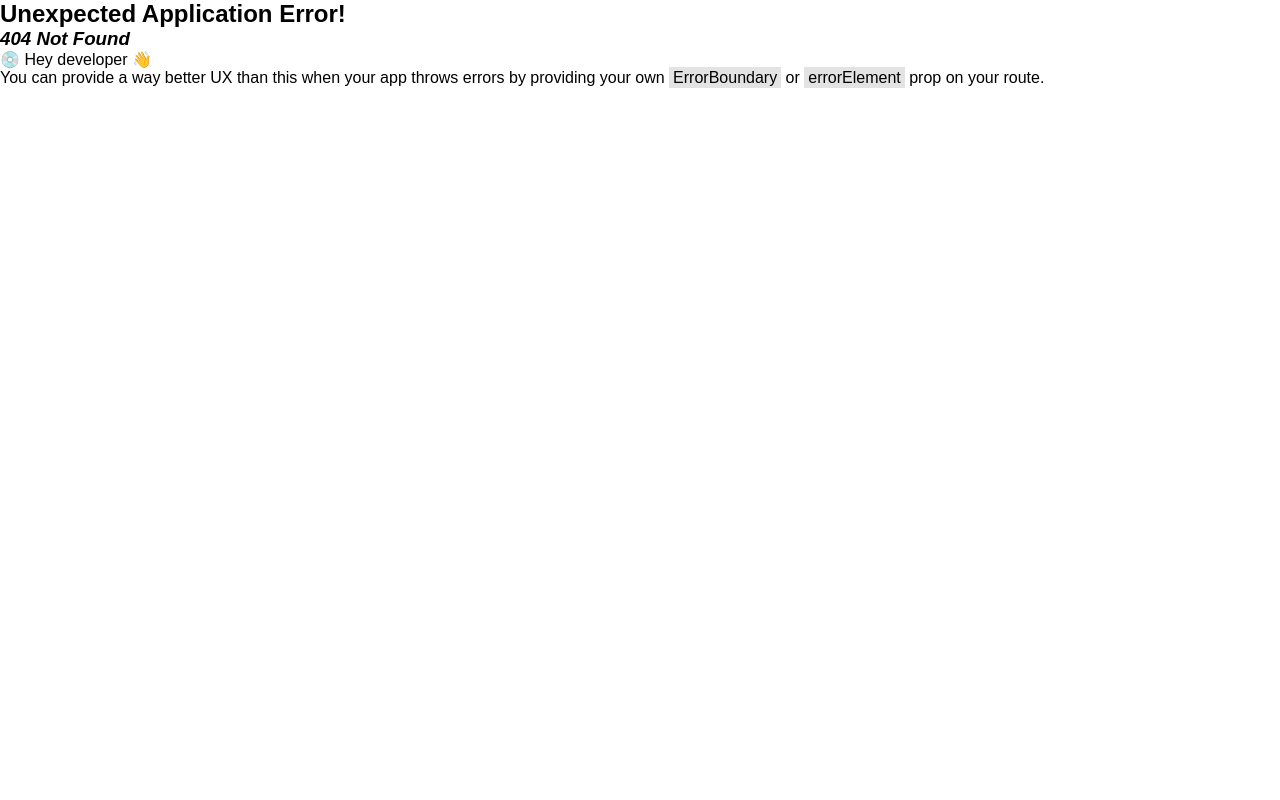
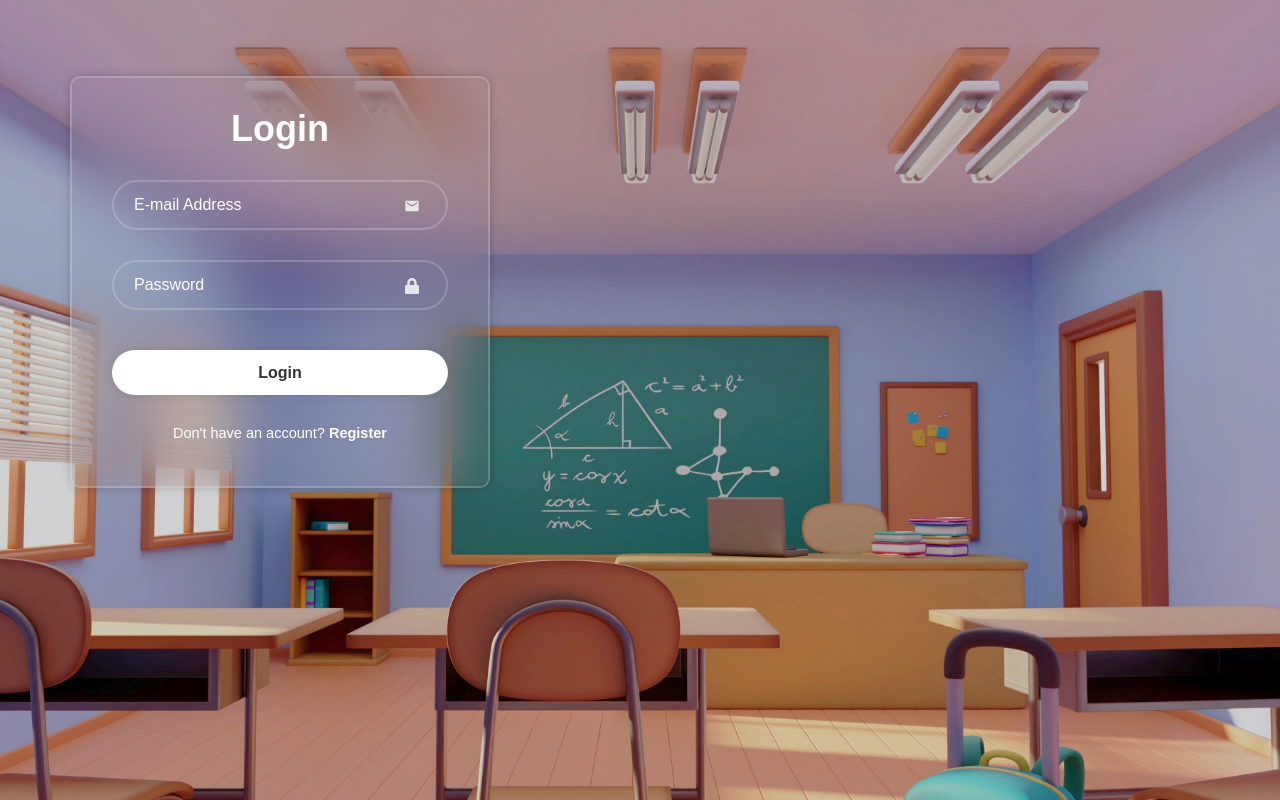
Before and after one commit to PKpattranit999719/Cooperative-Education, a React (Create React App) app in the folder front_end/: page /login in a window 1280 px wide. Before the commit this address had no page. Built offline with nearby package versions, Linux system fonts and the light colour scheme.

Commit message:
update OpenCors , login fetch
OpenCors can access to API
login fetch api

```diff
--- a/front_end/src/Components/LoginForm/LoginForm.jsx
+++ b/front_end/src/Components/LoginForm/LoginForm.jsx
@@ -1,31 +1,72 @@
-import React from 'react';
+import React, { useState } from 'react';
 import './LoginForm.css';
-import { FaUser } from "react-icons/fa";
+import { FaUser, FaLock } from "react-icons/fa";
 import { MdEmail } from "react-icons/md";
-import { FaLock } from "react-icons/fa";
 
 const LoginForm = () => {
+    const [username, setUsername] = useState('');
+    const [email, setEmail] = useState('');
+    const [password, setPassword] = useState('');
+
+    const handleSubmit = async (e) => {
+        e.preventDefault(); // Prevent the default form submission
+
+        // Prepare form data
+        const formData = new URLSearchParams();
+        formData.append('username', email);
+        formData.append('password', password);
+
+        try {
+            const response = await fetch('http://localhost:8000/login', {
+                method: 'POST',
+                headers: {
+                    'Content-Type': 'application/x-www-form-urlencoded'
+                },
+                body: formData.toString() // Send the form data as URL-encoded string
+            });
+
+            const result = await response.json();
+
+            if (response.ok) {
+                // Handle successful login
+                console.log('Login successful:', result);
+            } else {
+                // Handle login failure
+                console.log('Login failed:', result.detail);
+            }
+        } catch (error) {
+            console.error('Error during login:', error);
+        }
+
+    };
+
     return (
         <div className='wrapper'>
-            <form action=''>
+            <form onSubmit={handleSubmit}>
                 <h1>Login</h1>
+
                 <div className='input-box'>
-                    <input type="text" placeholder='Username' required/>
-                    <FaUser className='icon'/>
-                </div>
-                <div className='input-box'>
-                    <input type="text" placeholder='E-mail Adress' required/>
+                    <input
+                        type="text"
+                        placeholder='E-mail Address'
+                        value={email}
+                        onChange={(e) => setEmail(e.target.value)}
+                        required
+                    />
                     <MdEmail className='icon'/>
                 </div>
                 <div className='input-box'>
-                    <input type="text" placeholder='Password' required/>
+                    <input
+                        type="password"
+                        placeholder='Password'
+                        value={password}
+                        onChange={(e) => setPassword(e.target.value)}
+                        required
+                    />
                     <FaLock className='icon'/>
                 </div>
 
-                <div className="remember-forgot">
-                    <label><input type="checkbox" />Remember me</label>
-                    <a href="#">Forgot password?</a>
-                </div>
+
 
                 <button type="submit">Login</button>
 
--- a/front_end/src/index.js
+++ b/front_end/src/index.js
@@ -14,6 +14,8 @@ import History from "./Components/History/History";
 import Lesson from "./Components/Lesson/Lesson";
 import Class from "./Components/Class/Class"
 import Sidebar from "./Components/share/Sidebar";
+import LoginForm from "./Components/LoginForm/LoginForm";
+import RegisterForm from "./Components/Register/RegisterForm";
 
 const AppLayout = () => (
   <>
@@ -28,17 +30,39 @@ const AppLayout = () => (
     </div>
   </>
 );
+const LoginLayout = () => (
+  <>
+    <div className="app-layout">
+
+      <div className="">
+
+        <div className="main-content">
+          <Outlet />
+        </div>
+      </div>
+    </div>
+  </>
+);
 
 const router = createBrowserRouter(
+
   createRoutesFromElements(
+  <>
     <Route element={<AppLayout />}>
       <Route path="/" element={<Home />} />
       <Route path="/history" element={<History />} />
       <Route path="/lesson" element={<Lesson />} />
       <Route path="/class" element={<Class />} />
     </Route>
+    <Route element={<LoginLayout />}>
+    <Route path="/login" element={<LoginForm />}/>
+    <Route path="/register" element={<RegisterForm />}/>
+    </Route>
+  </>
   )
 );
+
+
 
 // const router = createBrowserRouter([
 //   {
@@ -62,4 +86,5 @@ const router = createBrowserRouter(
 
 createRoot(document.getElementById("root")).render(
   <RouterProvider router={router} />
+
 );
```
Also changed, not shown: 2 other files (tests, documents, lock files or other folders).
